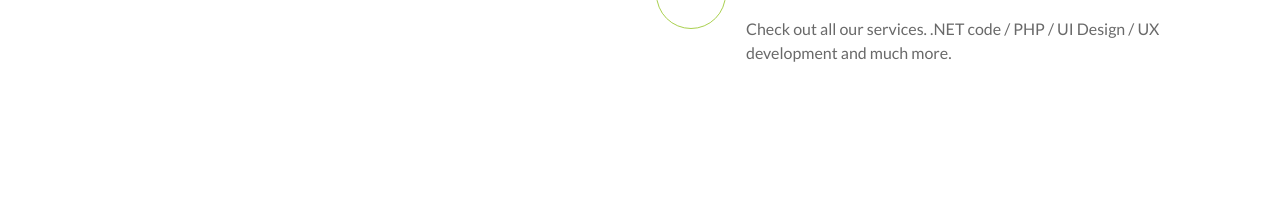
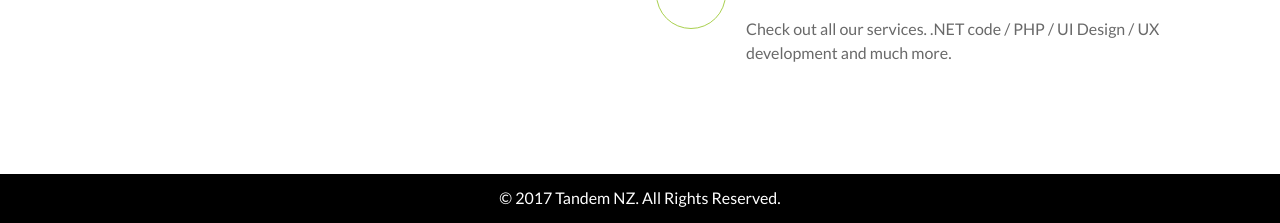
Before and after one commit to Jerril/tandem-testing-practice, a plain HTML site: page index.html in a window 1280 px wide. Shown: the part 2647-2870 px from the top of the page. Before the commit the page ends 2821 px from the top, so only its background shows below. Drawn offline with Linux system fonts and the light colour scheme; some icons are missing.

Commit message:
updated footer

```diff
--- a/css/main.css
+++ b/css/main.css
@@ -568,3 +568,10 @@ section.about .right{
 	font-weight: 400;
 	font-size: 1rem;
 }
+
+footer{
+	background: #000;
+	color: #fff;
+	padding: .8rem;
+	text-align: center;
+}
--- a/index.html
+++ b/index.html
@@ -240,6 +240,7 @@
 
     </main>
 
+    <footer>&copy; 2017 Tandem NZ. All Rights Reserved.</footer>
 
     <script src="scripts/vendor/jquery-3.2.1.min.js"></script>
     <script src="scripts/vendor/owl.carousel.min.js"></script>
```
